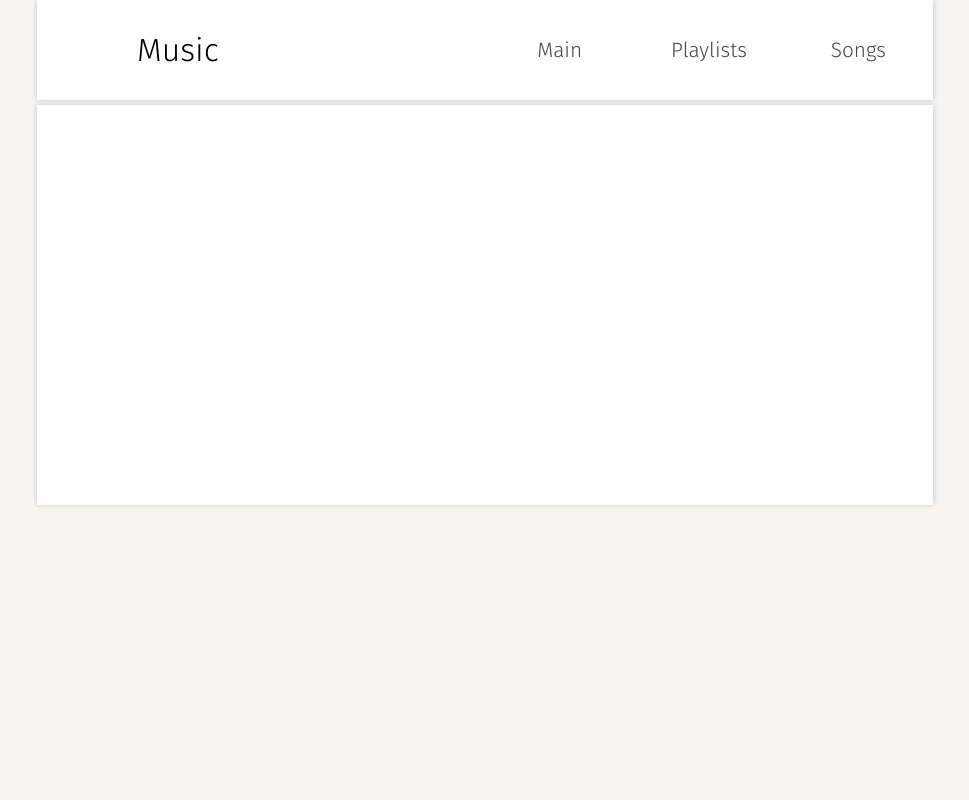
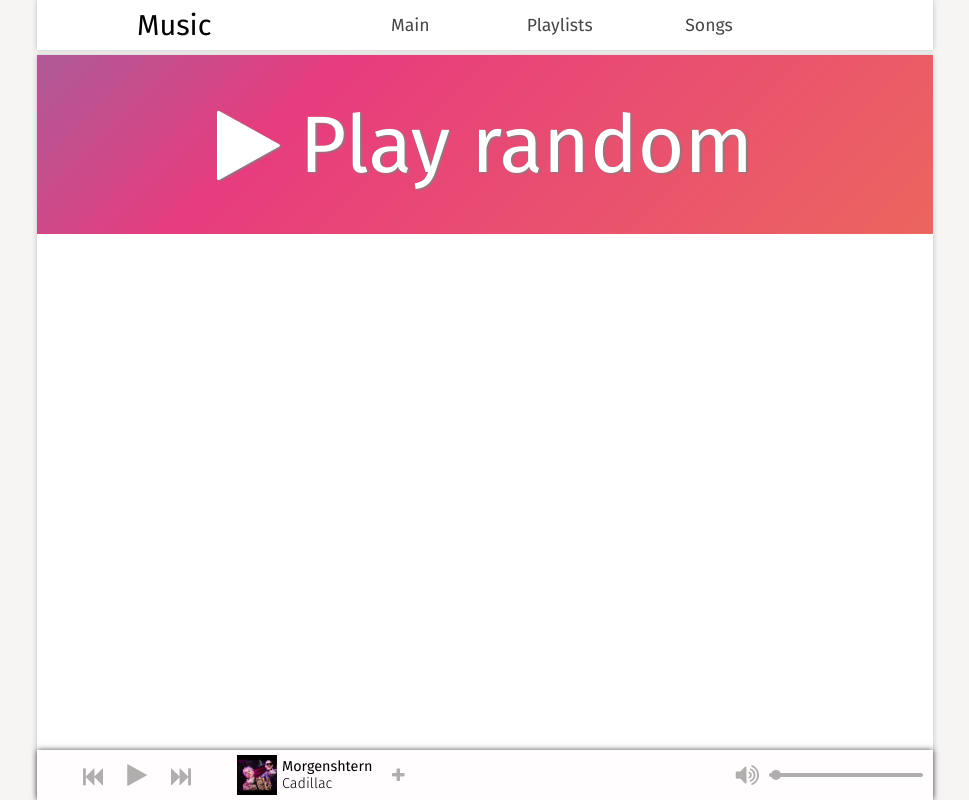
Before and after one commit to tkachas/music-player, a plain HTML site: page index.html in a window 1280 px wide. Shown: the whole page, without its empty margins (155-1124 px from the left). Drawn offline with Linux system fonts and the light colour scheme.

Commit message:
current song bar

```diff
--- a/index.html
+++ b/index.html
@@ -4,21 +4,30 @@
     <meta charset="UTF-8">
     <meta http-equiv="X-UA-Compatible" content="IE=edge">
     <meta name="viewport" content="width=device-width, initial-scale=1.0">
+
+    <link rel="stylesheet" href="https://cdnjs.cloudflare.com/ajax/libs/font-awesome/4.7.0/css/font-awesome.min.css">
+
     <link rel="stylesheet" href="style/style.css">
+    <link rel="stylesheet" href="style/musAnim.css">
     <title>MyMusic</title>
 </head>
 <body>
     <div class="head">
-        <div class="section" id="name">
-            <p>Music</p>
+        <div id="name">
+            <p><a href="index.html">Music</a></p>
         </div>
-        <div class="section" id="main-page"><p class="button">Main</p></div>
+        <div class="section" id="main-page"><p class="button">Main</i></p></div>
         <div class="section" id="playlists"><p class="button">Playlists</p></div>
         <div class="section" id="songs"><p class="button">Songs</p></div>
     </div>
     <div class="content">
 
         <div class="main-page-content">
+
+            <div class="mus-anim">
+                    <i id="play-random" class="fa fa-play" aria-hidden="true"></i>
+                    <p id="play-random" style="margin-left:20px;">Play random</p>
+            </div>
 
         </div>
 
@@ -30,10 +39,42 @@
 
         </div>
 
+        <div class="playing-now">
+            <div class="player-buttons-div">
+                <i id="player-buttons" class="fa fa-fast-backward play-previous"></i>
+                <i id="player-buttons" class="fa fa-play play-current" aria-hidden="true"></i>
+                <i id="player-buttons" class="fa fa-pause pause"></i>
+                <i id="player-buttons" class="fa fa-fast-forward play-next"></i>
+            </div>
+            <div class="current-song-img">
+
+            </div>
+            <div class="current-song">
+                <p id="current-song-artist">
+                    Morgenshtern
+                </p>
+                <p id="current-song-name">
+                    Cadillac
+                </p>
+            </div>
+            <div class="actions-with-current-song">
+                <i id="player-buttons" class="fa fa-plus" aria-hidden="true"></i>
+            </div>
+            <div class="volume-bar">
+                <i id="player-buttons" class="fa fa-volume-up" aria-hidden="true" style="font-size:25px"></i>
+                <div class="volume-control">
+                    <div class="volume-background"></div>
+                    <div class="volume-control-button"></div>
+                </div>
+            </div>
+        </div>
+
     </div>
 
 
 
     <script src="script/main.js"></script>
+    <script src="script/sizes.js"></script>
+    <script src="script/musAnim.js"></script>
 </body>
 </html>
--- a/script/main.js
+++ b/script/main.js
@@ -0,0 +1,41 @@
+'use strict';
+let sections = document.querySelectorAll('.section');
+
+let main = document.querySelector('.main-page-content');
+let playlists = document.querySelector('.playlists-content');
+let songsPage = document.querySelector('.songs-content');
+
+
+for (let i = 0; i < sections.length; i++) {
+    sections[i].addEventListener('click', ()=>{
+        for (let j = 0; j < sections.length; j++) {
+            sections[j].style.borderBottom = 'none';
+        }
+        sections[i].style.borderBottom = '2px solid red';
+        contentRender(sections[i]);
+    });
+}
+
+function contentRender(name) {
+    if (name.id == 'main-page') {
+        renderMain();
+    }
+    if (name.id == 'playlists') {
+        renderPlaylists();
+    }
+    if (name.id == 'songs') {
+        renderSongs();
+    }
+}
+
+function renderMain() {
+    main.style.display = 'flex';
+}
+
+function renderPlaylists() {
+    main.style.display = 'none';
+}
+
+function renderSongs() {
+    main.style.display = 'none';
+}
--- /dev/null
+++ b/script/musAnim.js
@@ -0,0 +1 @@
+'use strict'
--- /dev/null
+++ b/script/sizes.js
@@ -0,0 +1,19 @@
+'use strict'
+let content = document.querySelector('.content');
+let head = document.querySelector('.head');
+let musAnim = document.querySelector('.mus-anim');
+let nowPlaying = document.querySelector('.playing-now');
+
+content.style.minHeight = (parseInt(window.innerHeight) - (parseInt(getComputedStyle(content).top) + parseInt(getComputedStyle(head).height)) - 2) +'px';
+
+
+musAnim.style.height = parseInt(getComputedStyle(musAnim).width)/5 + 'px';
+
+window.addEventListener('resize', ()=>{
+    musAnim.style.height = parseInt(getComputedStyle(musAnim).width)/5 + 'px';
+    nowPlaying.style.width = getComputedStyle(musAnim).width;
+});
+
+
+nowPlaying.style.width = getComputedStyle(musAnim).width;
+nowPlaying.style.left = getComputedStyle(head).left;
--- a/style/style.css
+++ b/style/style.css
@@ -1,4 +1,4 @@
-@import url('https://fonts.googleapis.com/css2?family=Fira+Sans:wght@300&display=swap');
+@import url('https://fonts.googleapis.com/css2?family=Fira+Sans:wght@300;400&display=swap');
 
 * {
     margin: 0;
@@ -13,17 +13,21 @@ body {
     align-items: center;
     justify-content: center;
 }
+a {
+    color: inherit;
+    text-decoration: none;
+}
 
 @media screen and (min-width: 1000px) {
     .head {
-        height: 100px;
+        height: 50px;
         width: 70%;
         min-width: 30%;
         background-color: #fff;
         margin-left: 50px;
         margin-right: 50px;
         display: grid;
-        grid-template-columns: 3fr repeat(3, 1fr);
+        grid-template-columns: 2fr repeat(4, 1fr);
         box-shadow: 0px 0.3px 5px rgb(187, 186, 186);
     }
     .button {
@@ -33,14 +37,20 @@ body {
         color: black;
     }
     .button:active {
-        font-size: 1.4rem;
+        font-size: 1.2rem;
     }
     .section {
         height: 100%;
         display: flex;
         justify-content: center;
         align-items: center;
-        font-size: 2rem;
+        height: 100%;
+    }
+    #name {
+        display: flex;
+        justify-content: center;
+        align-items: center;
+        font-size: 1.8rem;
         height: 100%;
     }
     #name {
@@ -48,16 +58,148 @@ body {
         padding-left: 100px;
     }
     #main-page, #playlists, #songs{
-        font-size: 1.3rem;
+        font-size: 1.1rem;
         color:rgb(71, 70, 70);
+    }
+    @media screen and (min-width: 2200px) {
+        .head {
+            height: 100px;
+        }
+        #name {
+            font-size: 3rem;
+        }
+        #main-page, #playlists, #songs{
+            font-size: 2rem;
+        }
     }
     .content {
         width: 70%;
         min-width: 30%;
-        height: 50vh;
         background-color: #fff;
         position: relative;
         top: 5px;
         box-shadow: 0px 0.3px 5px rgb(187, 186, 186);
     }
+    .mus-anim {
+        width: 100%;
+        /* box-shadow: inset 0px 0 1px 2px gray; */
+        /* background: linear-gradient(320deg, #2ecc71 15%, #2980b9 85%) fixed; */
+        background: linear-gradient(-45deg, #ee7752, #e73c7e, #23a6d5, #23d5ab, #a4466a);
+	    background-size: 400% 400%;
+	    animation: gradient 12s ease infinite;
+
+        display: flex;
+        justify-content: center;
+        align-items: center;
+    }
+    @keyframes gradient {
+        0% {
+            background-position: 0% 50%;
+        }
+        50% {
+            background-position: 100% 50%;
+        }
+        100% {
+            background-position: 0% 50%;
+        }
+    }
+
+    #play-random {
+
+        font-size: 5rem;
+        color: white;
+        /* padding-bottom: 2rem; */
+        text-shadow: 2px 1px 2px gray;
+        cursor: pointer;
+    }
+
+    @media screen and (min-width: 2800px) {
+        #play-random {
+            font-size: 8rem;
+        }
+    }
+    #play-random:active {
+        color: rgb(213, 213, 213);
+    }
+
+    .playing-now {
+        height: 50px;
+        position: fixed;
+        bottom: 0;
+        background-color: rgb(255, 253, 253);
+        box-shadow: 0px 0px 6px rgb(81, 81, 81);
+        display: flex;
+        align-items: center;
+
+    }
+    .player-buttons-div {
+        text-align: center;
+        width: 200px;
+    }
+    #player-buttons {
+        /* color: #dad8d6; */
+        color: #b0afad;
+        cursor: pointer;
+        margin-left: 10px;
+        margin-right: 10px;
+    }
+    .play-current {
+        font-size: 25px;
+    }
+    .pause {
+        font-size: 25px;
+        display: none;
+    }
+    .play-previous {
+        font-size: 20px;
+    }
+    .play-next {
+        font-size: 20px;
+        /* text-shadow: 0px 0px 2px rgb(67, 67, 67); */
+    }
+
+    .current-song {
+        display: flex;
+        flex-direction: column;
+        font-size: 0.9em;
+        min-width: 100px;
+        padding-left: 5px;
+    }
+    .current-song-img {
+        width: 40px;
+        height: 40px;
+        background-image: url('../img/morgenshtern-cadillac.jpeg');
+        background-size: cover;
+    }
+    p#current-song-name {
+        font-weight: 300;
+    }
+    .actions-with-current-song {
+        display: flex;
+        align-items: center;
+        justify-content: start;
+        color: #b0afad;
+    }
+    .volume-bar {
+        right: 10px;
+        position: absolute;
+        display: flex;
+        align-items: center;
+    }
+    .volume-control {
+        width: 150px;
+        height: 0;
+        border-radius: 3px;
+        border: 2px solid #b0afad;
+        display: flex;
+        align-items: center;
+    }
+    .volume-control-button {
+        background-color: #b0afad;
+        border-radius: 50%;
+        width: 10px;
+        height: 10px;
+        cursor: pointer;
+    }
+
 }
```
Also changed, not shown: img/morgenshtern-cadillac.jpeg (added), style/musAnim.css (added), 3 other files.
